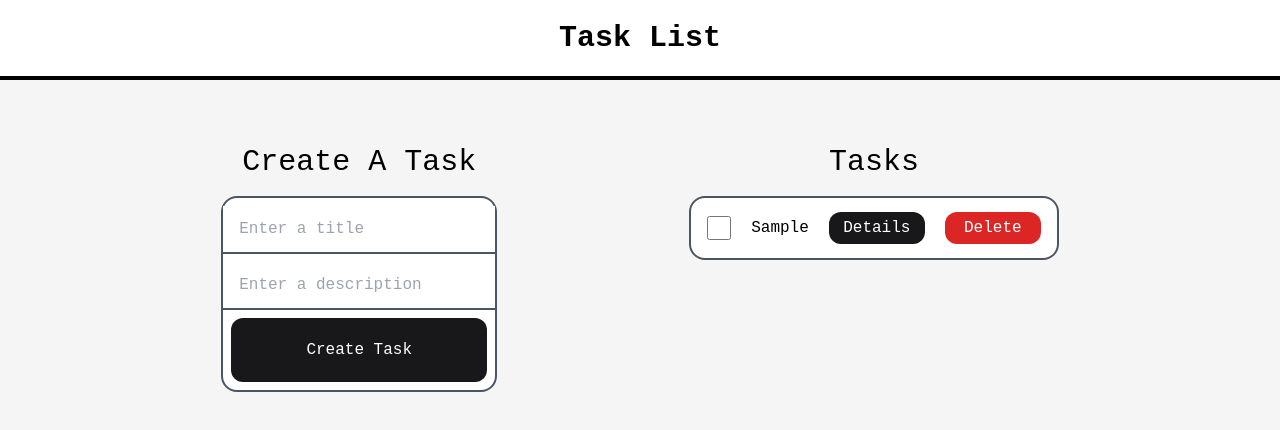
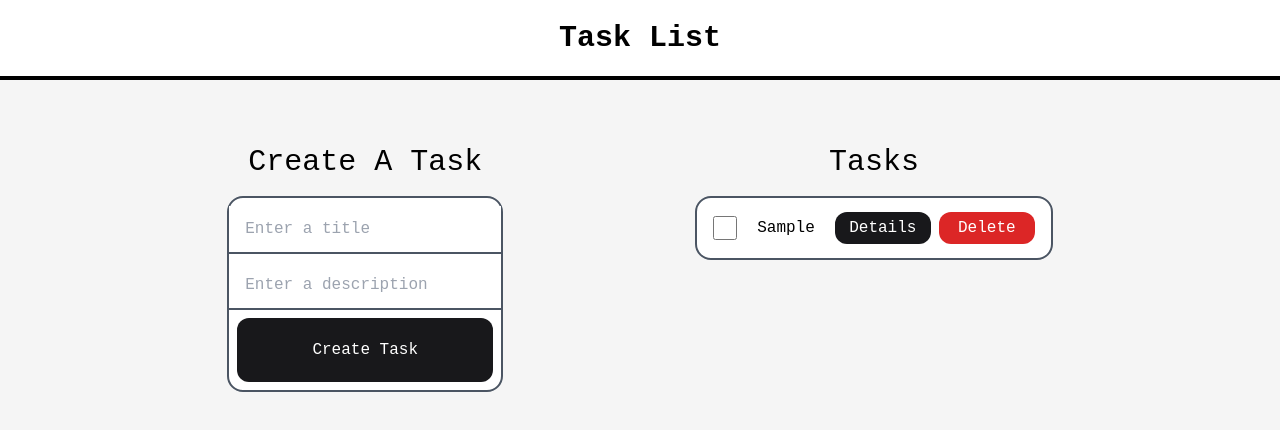
Before and after one commit to seanzinh0/react-gi-two, a React (Vite) app in the folder todo-list/: page / in a window 1280 px wide. Both pictures are taken after typing "Sample", "Sample" into the empty fields and a click on the button "Create Task". Shown: the top 430 px of the page. Built offline with nearby package versions, Linux system fonts and the light colour scheme.

Commit message:
adjust some styling

```diff
--- a/todo-list/src/components/Tasks.jsx
+++ b/todo-list/src/components/Tasks.jsx
@@ -5,9 +5,10 @@ const Tasks = ({tasks, deleteTask}) => {
         <ul className='flex flex-col gap-5 mt-4'>
             {tasks.map((task) => (
                 <li key={task.id}
-                    className='flex gap-5 justify-center bg-white border-2 border-gray-600 p-4 h-16 items-center rounded-2xl'>
+                    className='flex gap-5 bg-white justify-between border-2 border-gray-600 p-4 h-16 items-center rounded-2xl'>
                     <input type='checkbox' className='size-6'></input>
                     <p>{task.title}</p>
+                    <div className='flex gap-2'>
                     <Link to={`/details/${task.id}`}>
                         <button className='bg-zinc-900 text-white h-8 w-24 rounded-xl hover:bg-zinc-600'>Details
                         </button>
@@ -15,6 +16,7 @@ const Tasks = ({tasks, deleteTask}) => {
                     <button onClick={() => deleteTask(task.id)}
                             className='bg-red-600 text-white h-8 w-24 rounded-xl hover:bg-red-400'>Delete
                     </button>
+                    </div>
                 </li>
             ))}
         </ul>
```
